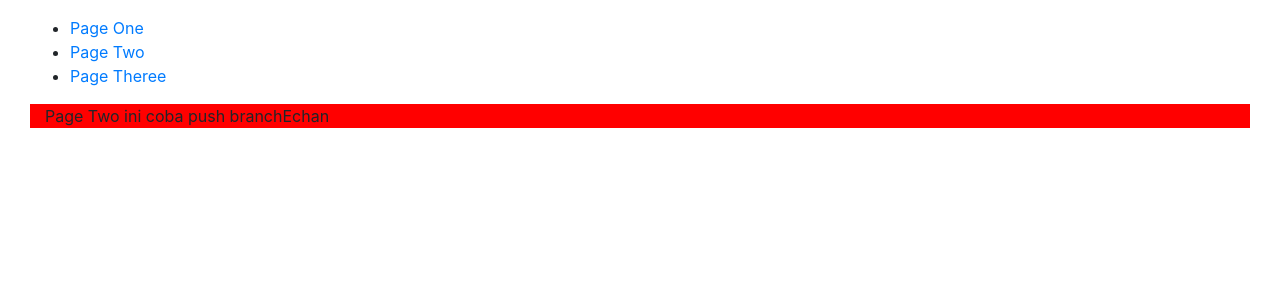
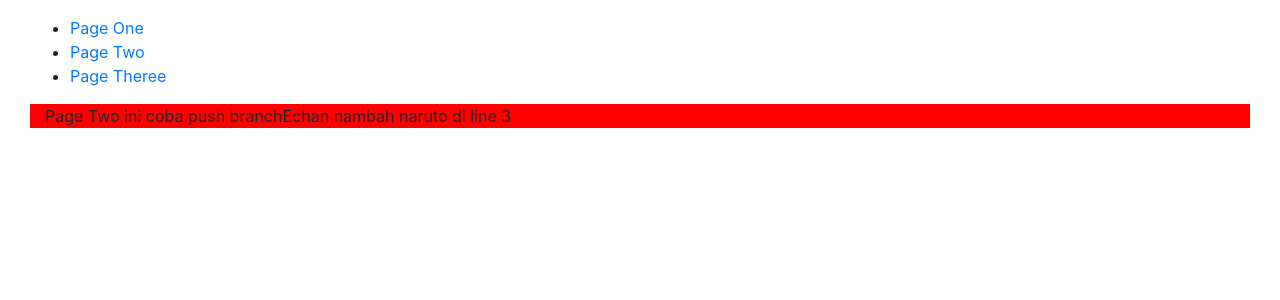
Before and after one commit to rijamyazid/practice_web_repo, a PHP site: page /index.php?hal=page_two in a window 1280 px wide. Shown: the top 300 px of the page. Run offline with PHP 8.4, Linux system fonts and the light colour scheme.

Commit message:
nambah naruto di ine 3

```diff
--- a/page_two.php
+++ b/page_two.php
@@ -1,3 +1,4 @@
 <div class="container-fluid" style="background:red">
     Page Two ini coba push branchEchan
+    nambah naruto di line 3
 </div>
```
